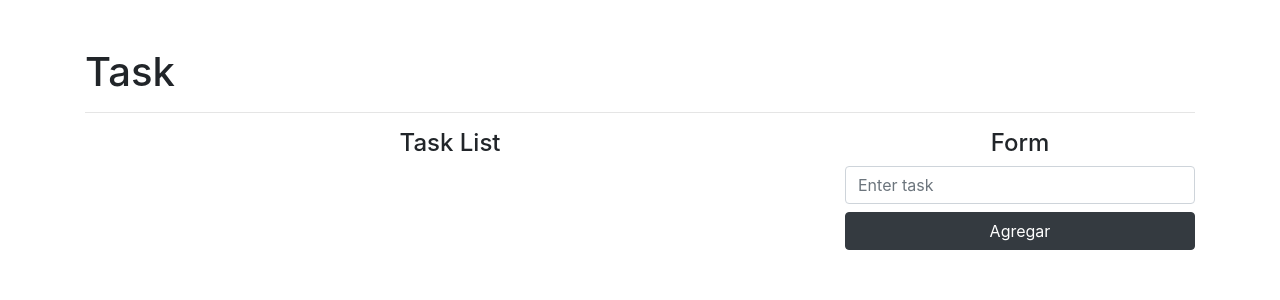
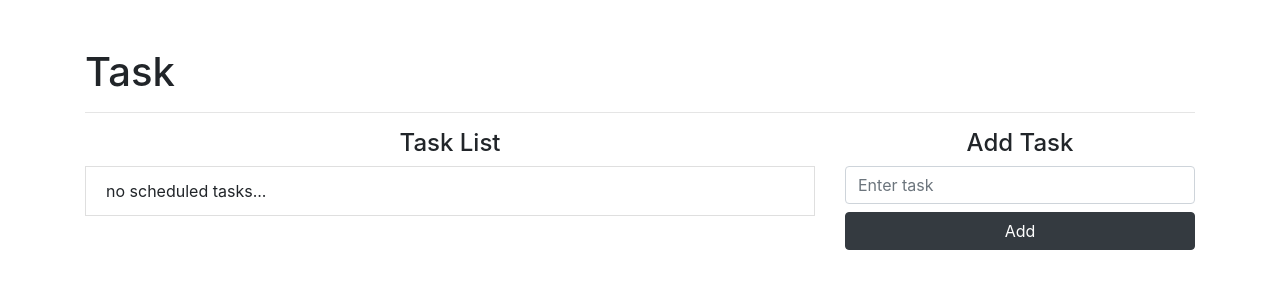
Before and after one commit to AbrahamMachado/crud, a React (Create React App) app: page / in a window 1280 px wide. Shown: the top 300 px of the page. Built offline with nearby package versions, Linux system fonts and the light colour scheme.

Commit message:
Finish Memory Crud

```diff
--- a/src/App.js
+++ b/src/App.js
@@ -1,31 +1,67 @@
 //Hook de estado nos srive para almacenar datos y modificar
 import React, {useState} from 'react'
-import { isEmpty } from 'lodash'
+import { isEmpty, size } from 'lodash'
 import shortid from 'shortid'
 
 function App() {
   const [task, setTask] = useState("")
   const [tasks, setTasks] = useState([])
+  const [editMode, setEditMode] = useState(false)
+  const [id, setId] = useState("")
+  const [error, setError] = useState(null)
+
+  const validForm = () => {
+    let isValid = true
+    setError(null)
+    //NOS PERMITE VALIDAR SI UN CAMPO ESTA VACIO O NO ESTA VACIO
+    if(isEmpty(task)){
+      setError("You must enter a task.")
+      isValid = false
+    }
+
+    return isValid
+  }
 
   const addTask = (e) => {
     //nos permite no recaragr la pagina al darle en el submit
     e.preventDefault()
-    //NOS PERMITE VALIDAR SI UN CAMPO ESTA VACIO O NO ESTA VACIO
-    if(isEmpty(task)){
-      console.log("Task empty")
+    if (!validForm()) {
+      return
     }
-
     const newTask = {
       //ShortId  nos permite generar ids incrementables
       id: shortid.generate(),
       name: task
     }
-
     setTasks([...tasks, newTask])
-
     setTask("")
   }
 
+  const deleteTask = (id) => {
+    //el filter nos permite filtrar las tareas y con esto poder eliminarlas del lienzo
+    const filteredTasks = tasks.filter(task => task.id !== id)
+    setTasks(filteredTasks)
+  }
+
+  const editTask = (theTask) => {
+    setTask(theTask.name)
+    setEditMode(true)
+    setId(theTask.id)
+  }
+
+  const saveTask = (e) => {
+    e.preventDefault()
+    if(!validForm()){
+      return
+    }
+    //maps nos permite iterar  cada elemento de un array
+    const editedTasks = tasks.map(item => item.id === id ? {id, name: task} : item )
+    setTasks(editedTasks)
+
+    setEditMode(false)
+    setTask("")
+    setId("")
+  }
 
   return (
     <div className="container mt-5">
@@ -34,23 +70,44 @@ function App() {
       <div className="row">
         <div className="col-8">
           <h4 className="text-center">Task List</h4>
+        {
+          size(tasks) == 0 ? (
+            <li className="list-group-item">no scheduled tasks...</li>
+          ) : (
             <ul className="list-group">
-
               {
                 tasks.map((task) => (
                   <li className="list-group-item" key={task.id}>
                     <span className="lead">{task.name}</span>
-                  <button className="btn btn-danger btn-sm float-right mx-2">Delete</button>
-                  <button className="btn btn-warning btn-sm float-right">Edit</button>
+                    <button
+                    className="btn btn-danger btn-sm float-right mx-2"
+                    onClick={() => deleteTask(task.id)}
+                    >
+                      Delete
+                    </button>
+                    <button
+                    className="btn btn-warning btn-sm float-right"
+                    onClick={() => editTask(task)}
+                    >
+                      Edit
+                    </button>
                   </li>
                 ))
               }
-
             </ul>
+          )
+        }
         </div>
         <div className="col-4">
-          <h4 className="text-center">Form</h4>
-          <form onSubmit={addTask}>
+          <h4 className="text-center">
+            {editMode ? "Edit Task" : "Add Task"}
+          </h4>
+
+          <form onSubmit={editMode ? saveTask : addTask}>
+            {
+              error && <span className="text-danger">{error}</span>
+            }
+
             <input
               type="text"
               className="form-control mb-2"
@@ -59,11 +116,12 @@ function App() {
               onChange={(text) => setTask(text.target.value)}
               value={task}
             />
+
             <button
-            className="btn btn-dark btn-block"
+              className={editMode ? "btn btn-warning btn-block" : "btn btn-dark btn-block"}
               type="submit"
             >
-              Agregar
+              {editMode ? "Save" : "Add"}
             </button>
           </form>
         </div>
```
Lines whose indentation alone changed are shown as unchanged.
